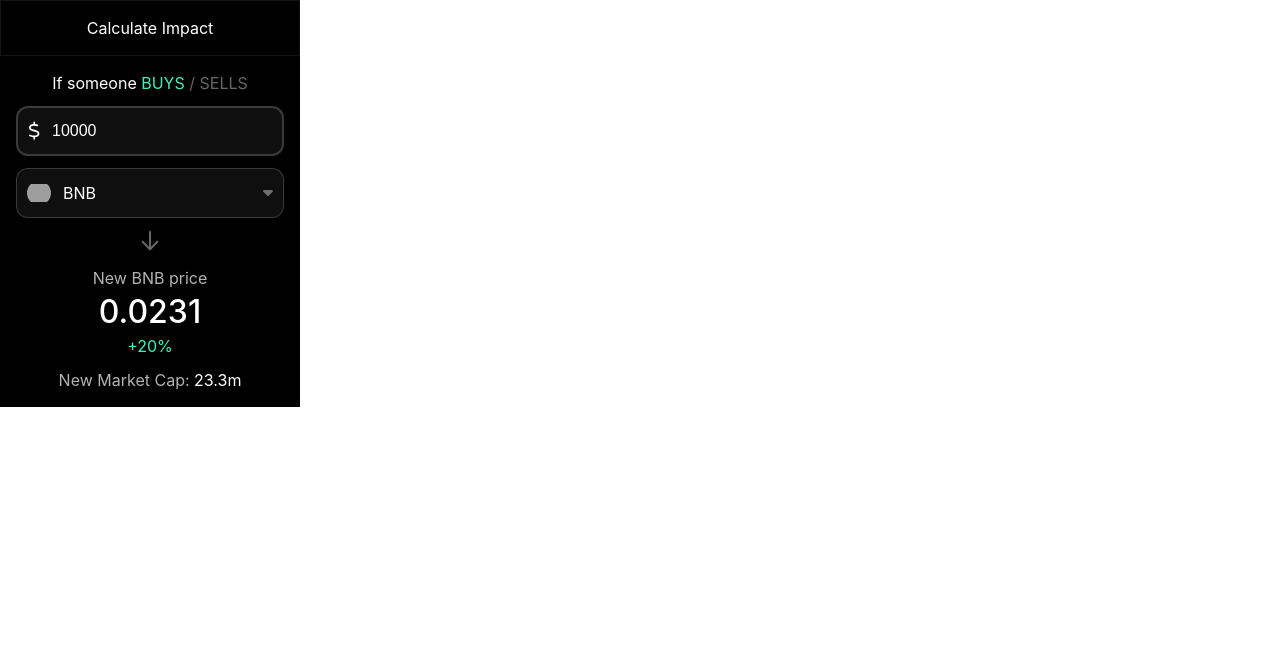
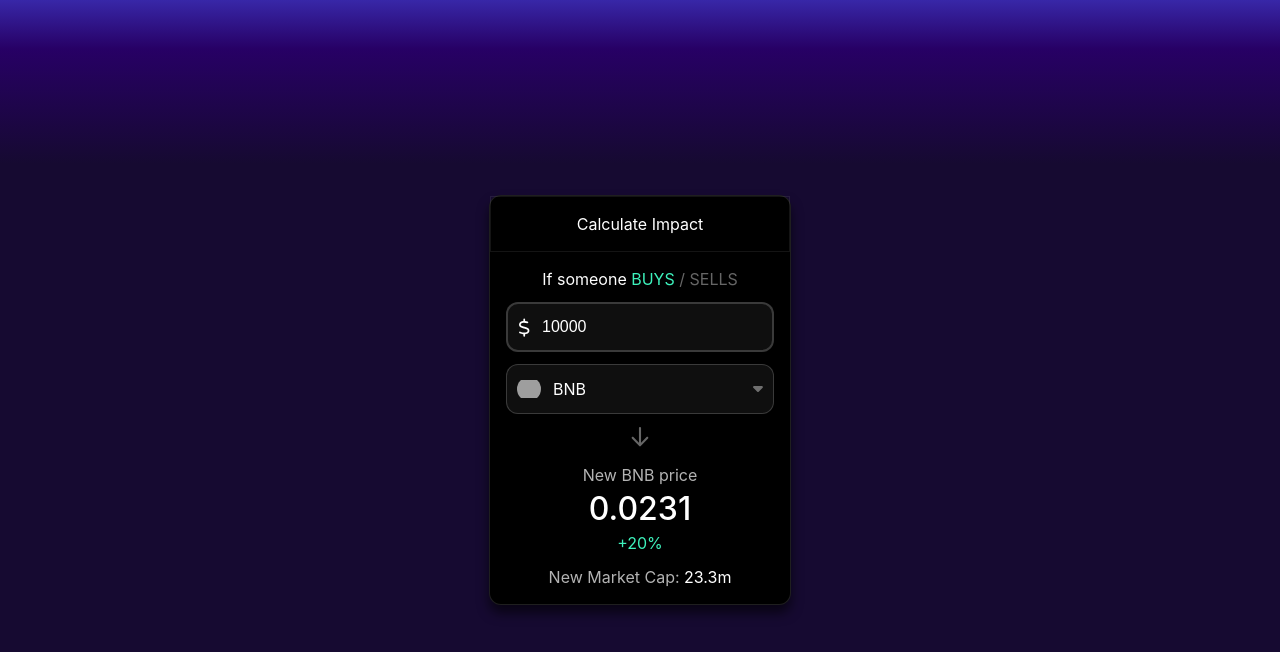
Before and after one commit to elisealcala/sonar-standalone, a React (Create React App) app: page / in a window 1280 px wide. Shown: the top 652 px of the page. Built offline with nearby package versions, Linux system fonts and the light colour scheme; no server answers; grey boxes are pictures that could not be loaded.

Commit message:
adjust styles

```diff
--- a/src/App.tsx
+++ b/src/App.tsx
@@ -4,7 +4,7 @@ import ImpactCalculator from "./feature/impact-calculator";
 
 function App() {
   return (
-    <div className="App">
+    <div className="app">
       <ImpactCalculator />
     </div>
   );
--- a/src/common/styles/global.css
+++ b/src/common/styles/global.css
@@ -10,3 +10,11 @@ input[type=number]::-webkit-outer-spin-button {
     -moz-appearance: none;
     appearance: none;
 }
+
+.app {
+  background: linear-gradient(180deg, #494FEC -6.23%, #270065 6.12%, #160A31 20.44%);
+  height: 100vh;
+  display: flex;
+  align-items: center;
+  justify-content: center;
+}
--- a/src/feature/impact-calculator/impact-calculator.css
+++ b/src/feature/impact-calculator/impact-calculator.css
@@ -5,6 +5,9 @@
   color: var(--white);
   position: relative;
   width: 300px;
+  border: 1px solid rgba(255, 255, 255, 0.12);
+  box-shadow: 0px 8px 12px rgba(0, 0, 0, 0.6);
+  border-radius: 12px;
 }
 
 .title-container {
```
